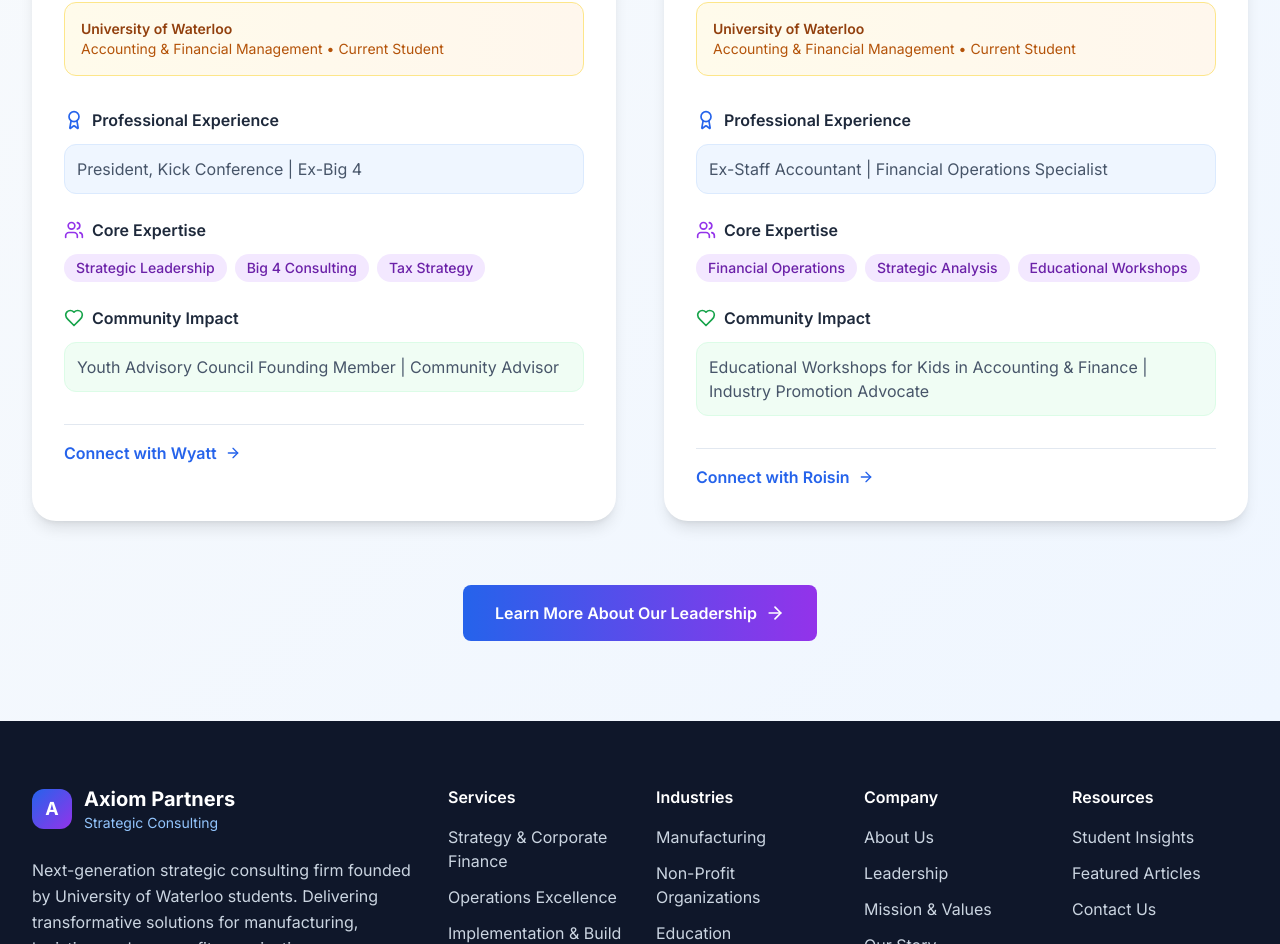
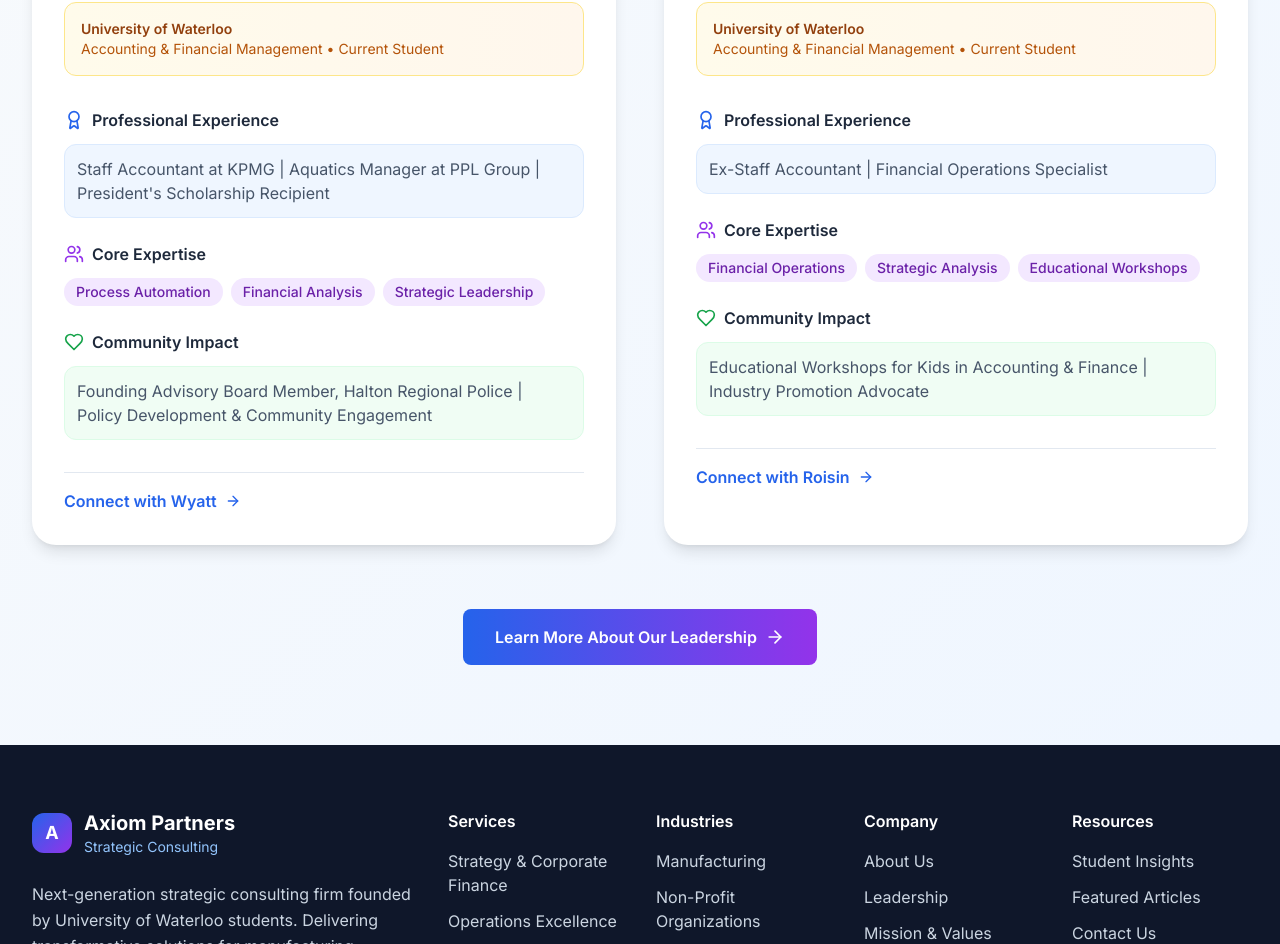
Before and after one commit to wlerouxaxiom/Axiom-Partners-Website, a Next.js app: page / in a window 1280 px wide. Shown: the part 4100-5044 px from the top of the page. Built offline with nearby package versions, Linux system fonts and the light colour scheme.

Commit message:
Update Wyatt's bio in FoundersSpotlight component

```diff
--- a/components/sections/FoundersSpotlight.tsx
+++ b/components/sections/FoundersSpotlight.tsx
@@ -11,9 +11,9 @@ const FoundersSpotlight = () => {
       title: "Co-Founder & Partner",
       program: "Accounting & Financial Management",
       year: "Current Student",
-      expertise: ["Strategic Leadership", "Big 4 Consulting", "Tax Strategy"],
-      experience: "President, Kick Conference | Ex-Big 4",
-      community: "Youth Advisory Council Founding Member | Community Advisor"
+      expertise: ["Process Automation", "Financial Analysis", "Strategic Leadership"],
+      experience: "Staff Accountant at KPMG | Aquatics Manager at PPL Group | President's Scholarship Recipient",
+      community: "Founding Advisory Board Member, Halton Regional Police | Policy Development & Community Engagement"
     },
     {
       name: "Roisin Djukic",
```
